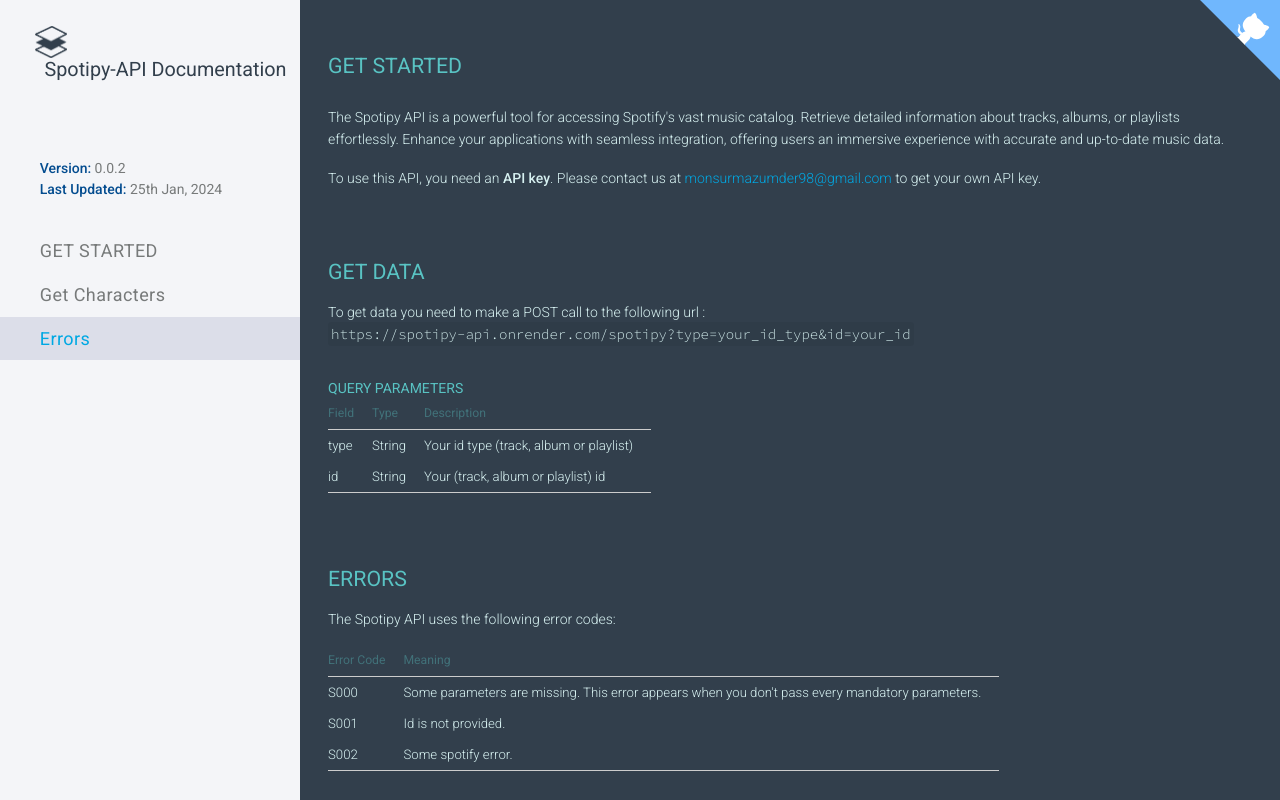
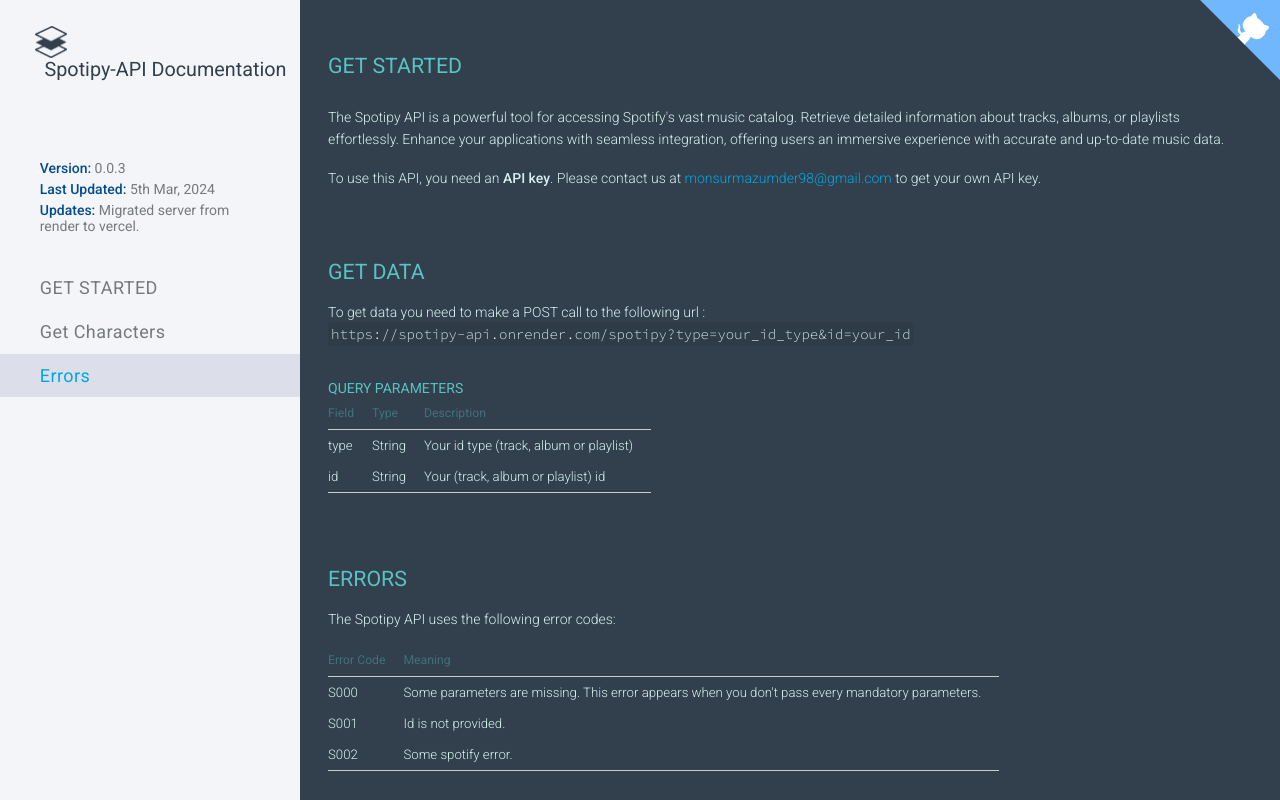
Before and after one commit to minkxx/spotipy_API, a Flask app: page / in a window 1280 px wide. Run offline with Flask 3, Linux system fonts and the light colour scheme; some libraries are stand-ins or nearby versions.

Commit message:
version : 0.0.3

```diff
--- a/templates/index.html
+++ b/templates/index.html
@@ -11,7 +11,7 @@
 
 <head>
     <meta charset="utf-8">
-    <title>Spotipy-API - Documentation</title>
+    <title>SpotipyAPI - Documentation</title>
     <meta name="description" content="">
     <meta name="author" content="ticlekiwi">
 
@@ -56,8 +56,9 @@
         <div class="mobile-menu-closer"></div>
         <div class="content-menu">
             <div class="content-infos">
-                <div class="info"><b>Version:</b> 0.0.2</div>
-                <div class="info"><b>Last Updated:</b> 25th Jan, 2024</div>
+                <div class="info"><b>Version:</b> 0.0.3</div>
+                <div class="info"><b>Last Updated:</b> 5th Mar, 2024</div>
+                <div class="info"><b>Updates:</b> Migrated server from render to vercel.</div>
             </div>
             <ul>
                 <li class="scroll-to-link active" data-target="content-get-started">
```
Also changed, not shown: README.md.
